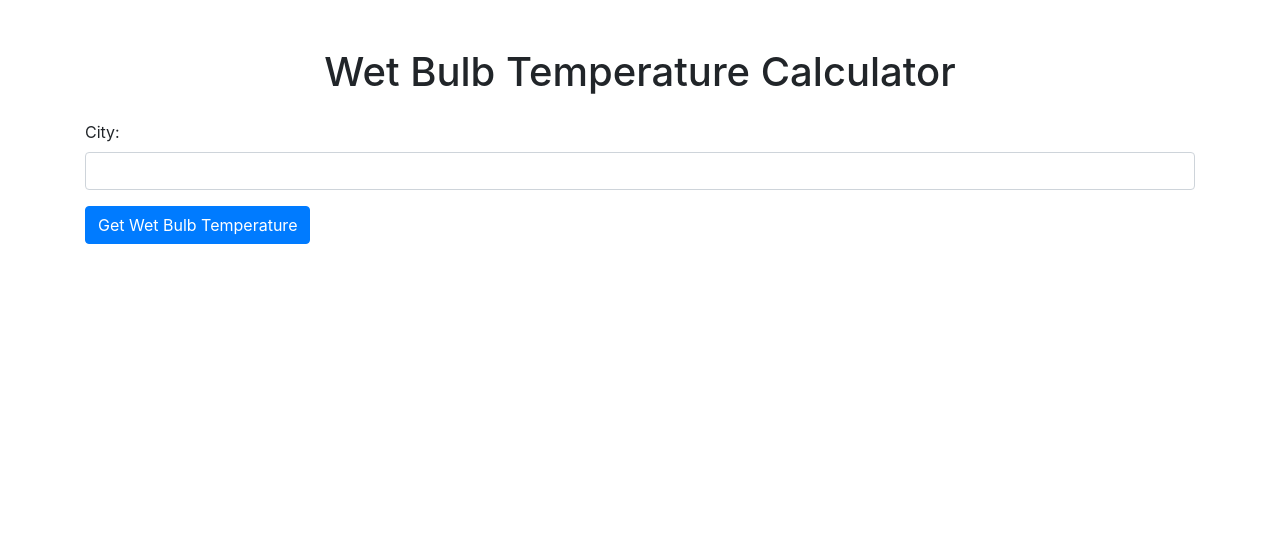
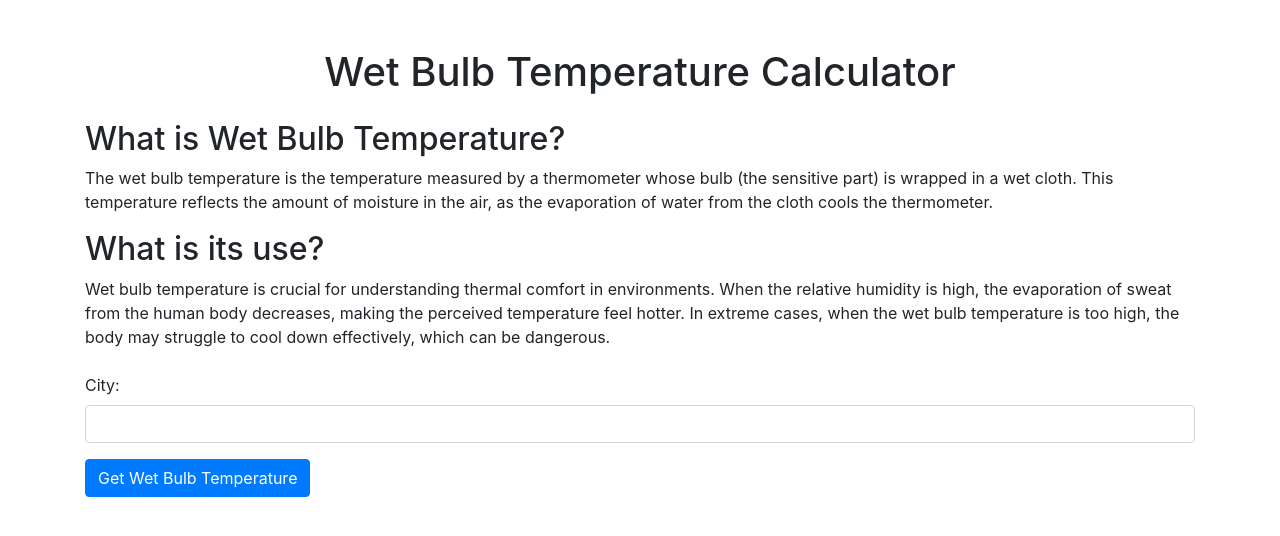
Before and after one commit to jeronimo-molina/bulb-app, a Flask app: page / in a window 1280 px wide. Shown: the top 536 px of the page. Run offline with Flask 3, Linux system fonts and the light colour scheme; some libraries are stand-ins or nearby versions.

Commit message:
Improvements

```diff
--- a/bulb_calc.py
+++ b/bulb_calc.py
@@ -40,9 +40,11 @@ def get_alert_message(wet_bulb_temp):
         str: An alert message.
     """
     if wet_bulb_temp > 35:
-        return "Extreme heat! Seek shelter immediately!"
-    elif wet_bulb_temp > 25:
+        return "Extreme heat! Seek fresh shelter immediately!"
+    elif wet_bulb_temp > 24.5 and wet_bulb_temp <= 30:
         return "Moderate heat! Stay in a cool place!"
+    elif wet_bulb_temp > 31 and wet_bulb_temp < 34:
+        return "Warning! High heat! Stay at home or looking for a fresh place!"
     else:
         return "Normal temperature."
 
--- a/templates/index.html
+++ b/templates/index.html
@@ -13,6 +13,17 @@
 
 <body class="container mt-5">
     <h1 class="text-center">Wet Bulb Temperature Calculator</h1>
+    <div class="mt-4">
+        <h2>What is Wet Bulb Temperature?</h2>
+        <p>The wet bulb temperature is the temperature measured by a thermometer whose bulb (the sensitive part) is
+            wrapped in a wet cloth. This temperature reflects the amount of moisture in the air, as the evaporation of
+            water from the cloth cools the thermometer.</p>
+        <h2>What is its use?</h2>
+        <p>Wet bulb temperature is crucial for understanding thermal comfort in environments. When the relative humidity
+            is high, the evaporation of sweat from the human body decreases, making the perceived temperature feel
+            hotter. In extreme cases, when the wet bulb temperature is too high, the body may struggle to cool down
+            effectively, which can be dangerous.</p>
+    </div>
     <form method="POST" class="mt-4">
         <div class="form-group">
             <label for="city">City:</label>
```
